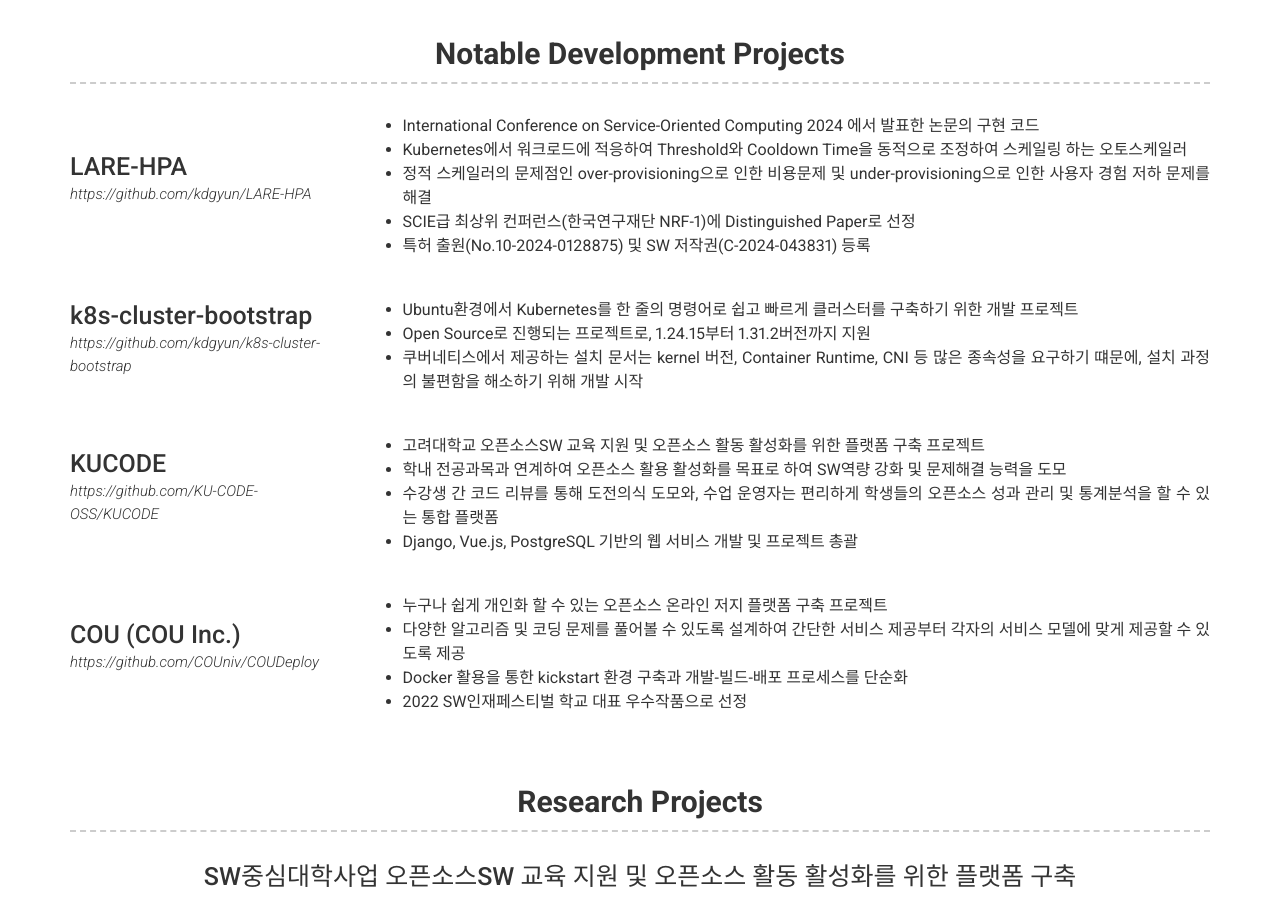
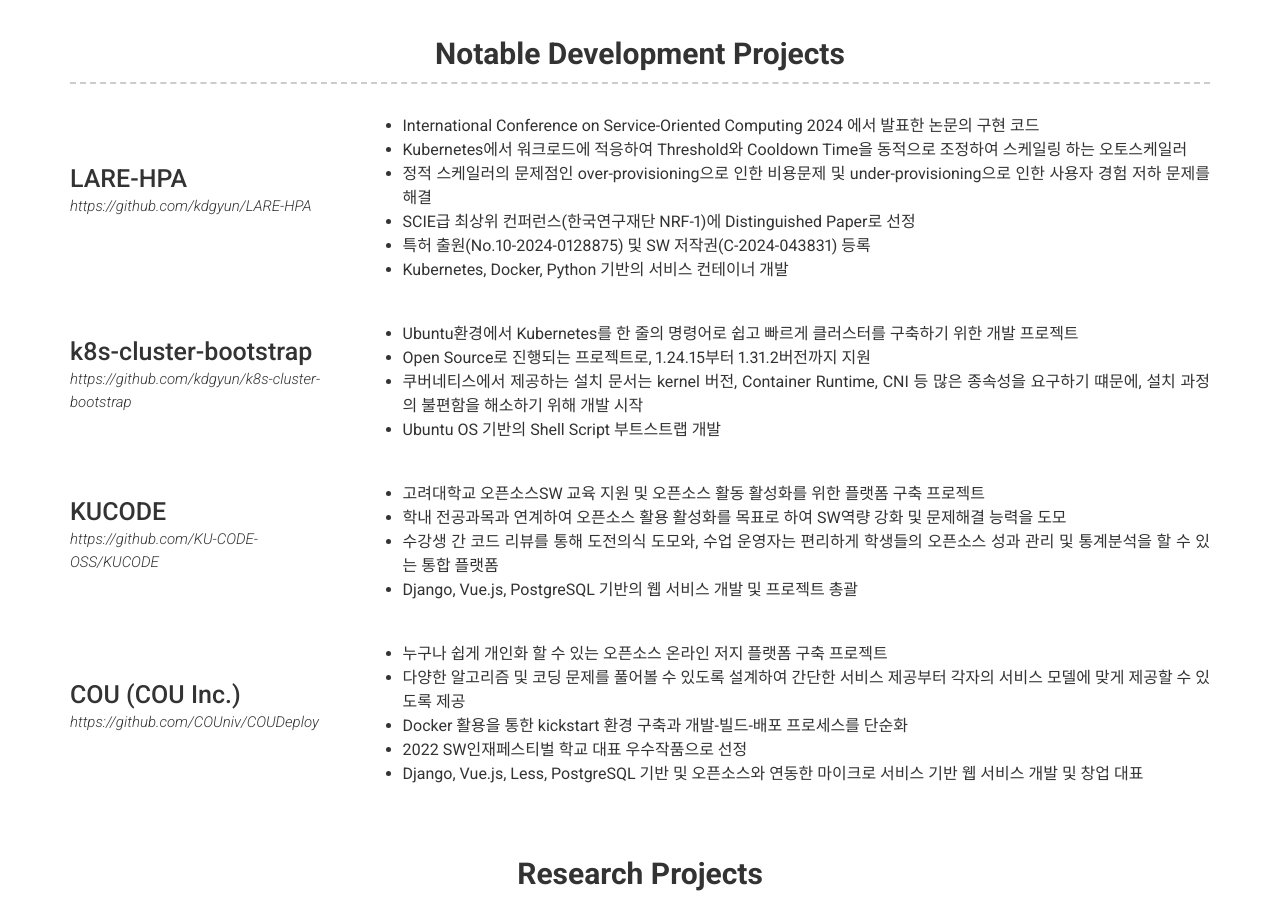
Before and after one commit to kdgyun/kr, a Jekyll site: the page built from index.md, in a window 1280 px wide and 900 px high, scrolled down 649 px. Built offline with Jekyll 4.4.1, drawn with Linux system fonts in a browser that asks for light colours; nearby versions of some CDN libraries.

```diff
--- a/_config.yml
+++ b/_config.yml
@@ -73,6 +73,7 @@ content:
           * 정적 스케일러의 문제점인 over-provisioning으로 인한 비용문제 및 under-provisioning으로 인한 사용자 경험 저하 문제를 해결
           * SCIE급 최상위 컨퍼런스(한국연구재단 NRF-1)에 Distinguished Paper로 선정
           * 특허 출원(No.10-2024-0128875) 및 SW 저작권(C-2024-043831) 등록
+          * Kubernetes, Docker, Python 기반의 서비스 컨테이너 개발
 
       - title: k8s-cluster-bootstrap
         link: https://github.com/kdgyun/k8s-cluster-bootstrap
@@ -81,6 +82,7 @@ content:
           * Ubuntu환경에서 Kubernetes를 한 줄의 명령어로 쉽고 빠르게 클러스터를 구축하기 위한 개발 프로젝트
           * Open Source로 진행되는 프로젝트로, 1.24.15부터 1.31.2버전까지 지원
           * 쿠버네티스에서 제공하는 설치 문서는 kernel 버전, Container Runtime, CNI 등 많은 종속성을 요구하기 떄문에, 설치 과정의 불편함을 해소하기 위해 개발 시작
+          * Ubuntu OS 기반의 Shell Script 부트스트랩 개발
 
       - title: KUCODE
         link: https://github.com/KU-CODE-OSS/KUCODE
@@ -99,6 +101,7 @@ content:
           * 다양한 알고리즘 및 코딩 문제를 풀어볼 수 있도록 설계하여 간단한 서비스 제공부터 각자의 서비스 모델에 맞게 제공할 수 있도록 제공
           * Docker 활용을 통한 kickstart 환경 구축과 개발-빌드-배포 프로세스를 단순화
           * 2022 SW인재페스티벌 학교 대표 우수작품으로 선정
+          * Django, Vue.js, Less, PostgreSQL 기반 및 오픈소스와 연동한 마이크로 서비스 기반 웹 서비스 개발 및 창업 대표
 
   - title: <b>Research Projects</b>
     layout: list
```
